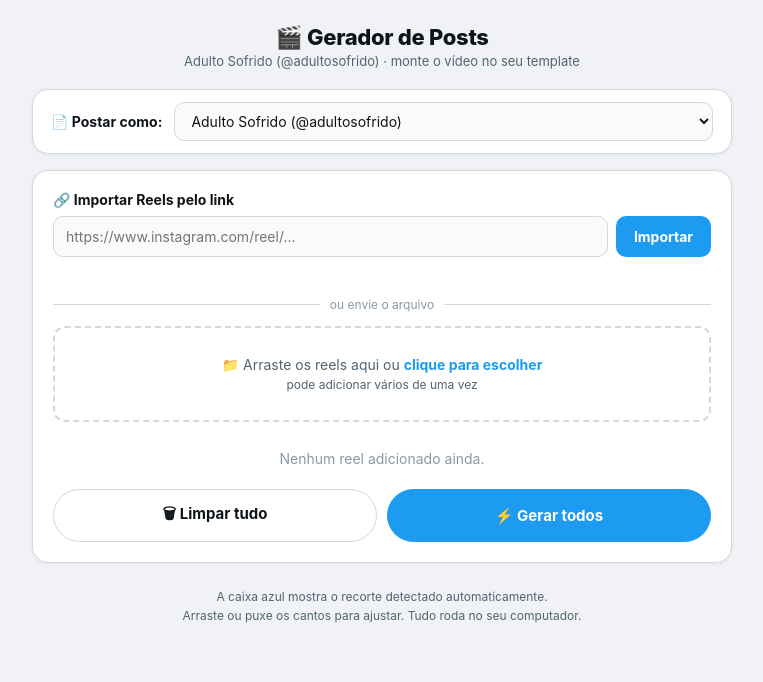
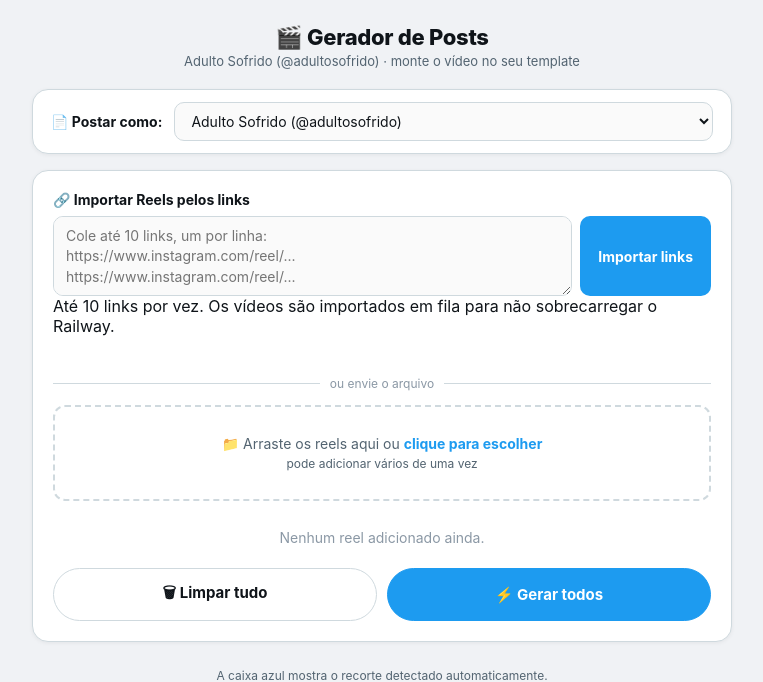
Before and after one commit to TeemotioBB/GERADOR-DE-MEMES, a Flask app: page / in a window 1280 px wide. Shown: the top 682 px of the page, without its empty margins (258-1021 px from the left). Run offline with Flask 3, Linux system fonts and the light colour scheme.

Commit message:
Update index.html

```diff
--- a/templates/index.html
+++ b/templates/index.html
@@ -246,12 +246,15 @@
 
   <div class="card">
     <div class="importar-link">
-      <label for="inputInstagram">🔗 Importar Reels pelo link</label>
+      <label for="inputInstagram">🔗 Importar Reels pelos links</label>
       <div class="importar-linha">
-        <input id="inputInstagram" type="url" inputmode="url"
-               placeholder="https://www.instagram.com/reel/..." autocomplete="off">
-        <button class="btn-importar" id="btnImportar" type="button">Importar</button>
+        <textarea id="inputInstagram" inputmode="url" autocomplete="off"
+          placeholder="Cole até 10 links, um por linha:
+https://www.instagram.com/reel/...
+https://www.instagram.com/reel/..."></textarea>
+        <button class="btn-importar" id="btnImportar" type="button">Importar links</button>
       </div>
+      <div class="importar-ajuda">Até 10 links por vez. Os vídeos são importados em fila para não sobrecarregar o Railway.</div>
       <div class="importar-status" id="statusImportar"></div>
     </div>
 
@@ -314,41 +317,66 @@
   atualizarSub();
 
   btnImportar.addEventListener('click', importarInstagram);
-  inputInstagram.addEventListener('keydown', e => {
-    if (e.key === 'Enter') importarInstagram();
-  });
+
+  function extrairLinksInstagram(texto){
+    const encontrados = texto.match(/https?:\/\/(?:www\.)?instagram\.com\/(?:reel|reels|p)\/[^\s<>"]+/gi) || [];
+    const limpos = encontrados.map(link => link.trim().replace(/[),.;]+$/, ''));
+    return [...new Set(limpos)];
+  }
 
   async function importarInstagram(){
-    const url = inputInstagram.value.trim();
-    if (!url){
-      statusImportar.textContent = 'Cole o link do Reels.';
+    const links = extrairLinksInstagram(inputInstagram.value);
+
+    if (!links.length){
+      statusImportar.textContent = 'Cole pelo menos um link válido do Instagram.';
       statusImportar.className = 'importar-status erro';
       inputInstagram.focus();
       return;
     }
 
+    if (links.length > 10){
+      statusImportar.textContent = `Você colou ${links.length} links. O limite é 10 por vez.`;
+      statusImportar.className = 'importar-status erro';
+      inputInstagram.focus();
+      return;
+    }
+
+    const lote = links.map((url, indice) => {
       const it = {
-      localId: proximoId++, file: null, nome: 'Reels do Instagram',
+        localId: proximoId++, file: null,
+        nome: `Reels do Instagram ${indice + 1}`, urlInstagram: url,
         estado: 'importando', jobId: null, legenda: '',
         vw: 0, vh: 0, frame: null, box: null, conf: 0
       };
       itens.push(it);
+      return it;
+    });
+
     render();
-
     btnImportar.disabled = true;
     inputInstagram.disabled = true;
-    statusImportar.textContent = 'Baixando e preparando o vídeo...';
     statusImportar.className = 'importar-status';
+
+    let sucessos = 0;
+    let falhas = 0;
+
+    for (let i = 0; i < lote.length; i++){
+      const it = lote[i];
+      if (!itens.some(item => item.localId === it.localId)) continue;
+
+      statusImportar.textContent = `Importando ${i + 1}/${lote.length}... (${sucessos} concluído${sucessos === 1 ? '' : 's'})`;
+      it.estado = 'importando';
+      render();
 
       try {
         const j = await respostaJson('/importar-instagram', {
           method: 'POST',
           headers: {'Content-Type': 'application/json'},
-        body: JSON.stringify({url})
+          body: JSON.stringify({url: it.urlInstagram})
         }, 180000);
 
-      if (!itens.some(item => item.localId === it.localId)) return;
-      it.nome = j.nome || 'reel_instagram.mp4';
+        if (!itens.some(item => item.localId === it.localId)) continue;
+        it.nome = j.nome || `reel_instagram_${i + 1}.mp4`;
         it.jobId = j.id;
         it.vw = j.largura;
         it.vh = j.altura;
@@ -356,22 +384,27 @@
         it.box = j.box;
         it.conf = j.confianca;
         it.estado = j.confianca >= 0.6 ? 'auto' : 'conferir';
-      inputInstagram.value = '';
-      statusImportar.textContent = 'Vídeo importado com sucesso.';
+        sucessos++;
         render();
         if (it.frame) lerLegenda(it);
       } catch(err){
+        falhas++;
         it.estado = 'erro_analise';
         it.msgErro = err.name === 'AbortError'
           ? 'A importação excedeu o tempo limite.'
-        : (err.message || 'Não foi possível importar o Reels.');
-      statusImportar.textContent = it.msgErro;
-      statusImportar.className = 'importar-status erro';
+          : (err.message || 'Não foi possível importar este Reels.');
         render();
-    } finally {
+      }
+    }
+
+    inputInstagram.value = '';
+    statusImportar.textContent = falhas
+      ? `${sucessos} vídeo(s) importado(s) e ${falhas} com erro.`
+      : `${sucessos} vídeo(s) importado(s) com sucesso.`;
+    statusImportar.className = falhas ? 'importar-status erro' : 'importar-status';
     btnImportar.disabled = false;
     inputInstagram.disabled = false;
-    }
+    inputInstagram.focus();
   }
 
   dropzone.addEventListener('click', () => inputVideo.click());
```
Lines whose indentation alone changed are shown as unchanged.
